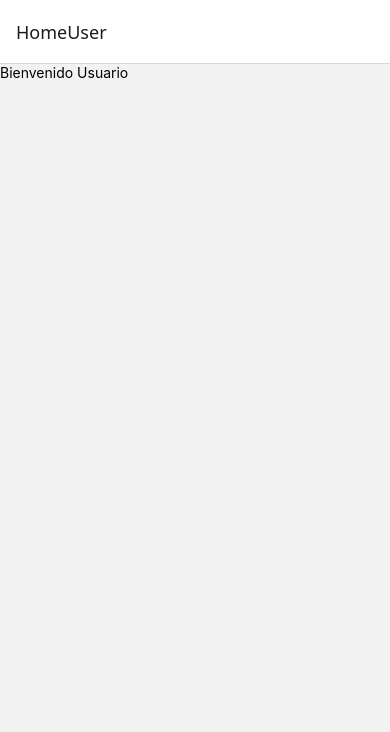
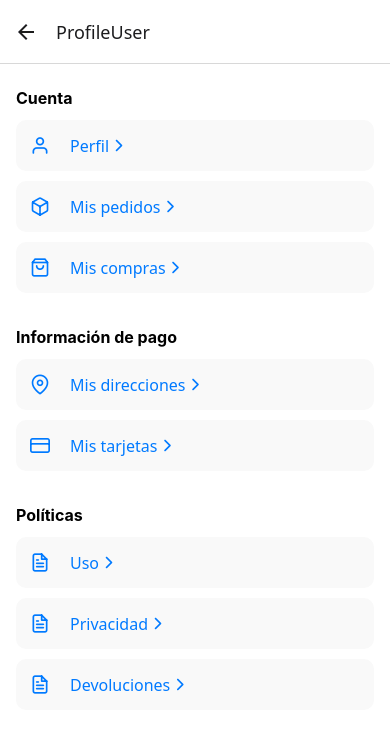
Before and after one commit to carlosserrano260904/Correos-Mexico-Monorepo, a React Native app in the folder apps/correos-movil/: screen /ProfileUser in a window 390 px wide. Shown: the top 732 px of the page. Built offline with nearby package versions, Linux system fonts and the light colour scheme.

Commit message:
change ProfileUser

```diff
--- a/apps/correos-movil/App.tsx
+++ b/apps/correos-movil/App.tsx
@@ -7,6 +7,7 @@ import ProductView from './screens/usuario/e-commerce/ProductView';
 import RoutesView from './screens/repartidor/RoutesView';
 import PackageScreen from './screens/repartidor/PackageScreen';
 import HomeUser from './screens/usuario/HomePage/HomeUser';
+import ProfileUser from './screens/usuario/profile/ProfileUser';
 
 const Stack = createNativeStackNavigator();
 
@@ -18,6 +19,7 @@ export default function App() {
         <Stack.Screen name="Product" component={ProductView} options={{headerShown: false}} />
         <Stack.Screen name="RoutesView" component={RoutesView} />
         <Stack.Screen name="Package" component={PackageScreen} />
+        <Stack.Screen name="ProfileUser" component={ProfileUser} />
       </Stack.Navigator>
     </NavigationContainer>
 
--- a/apps/correos-movil/screens/usuario/HomePage/HomeUser.tsx
+++ b/apps/correos-movil/screens/usuario/HomePage/HomeUser.tsx
@@ -1,10 +1,14 @@
 import { View, Text } from 'react-native'
 import React from 'react'
+import { Link } from '@react-navigation/native'
 
 export default function HomeUser() {
   return (
     <View>
       <Text>Bienvenido Usuario</Text>
+      <Link
+        screen={'ProfileUser'}
+      >Configuracion</Link>
     </View>
   )
 }
--- /dev/null
+++ b/apps/correos-movil/screens/usuario/profile/ProfileUser.tsx
@@ -0,0 +1,81 @@
+import React from 'react';
+import { ScrollView, View, Text, StyleSheet } from 'react-native';
+import Icon from 'react-native-vector-icons/Feather';
+import { Link } from '@react-navigation/native';
+
+interface SectionItem {
+  label: string;
+  icon: string;
+  to: string; // nombre de la ruta
+}
+
+function ProfileUser() {
+  const sections: { title: string; items: SectionItem[] }[] = [
+    {
+      title: 'Cuenta',
+      items: [
+        { label: 'Perfil', icon: 'user', to: 'Perfil' },
+        { label: 'Mis pedidos', icon: 'box', to: 'Pedidos' },
+        { label: 'Mis compras', icon: 'shopping-bag', to: 'MisCompras' },
+      ],
+    },
+    {
+      title: 'Información de pago',
+      items: [
+        { label: 'Mis direcciones', icon: 'map-pin', to: 'Direcciones' },
+        { label: 'Mis tarjetas', icon: 'credit-card', to: 'Tarjetas' },
+      ],
+    },
+    {
+      title: 'Políticas',
+      items: [
+        { label: 'Uso', icon: 'file-text', to: 'Uso' },
+        { label: 'Privacidad', icon: 'file-text', to: 'Privacidad' },
+        { label: 'Devoluciones', icon: 'file-text', to: 'Devoluciones' },
+      ],
+    },
+  ];
+
+  return (
+    <ScrollView style={styles.container}>
+      {sections.map(({ title, items }, si) => (
+        <View key={si} style={styles.section}>
+          <Text style={styles.sectionTitle}>{title}</Text>
+          {items.map(({ label, icon, to }, i) => (
+            <Link
+              key={i}
+              to={{ screen: to }}
+              style={styles.item}
+            >
+              <View style={styles.itemLeft}>
+                <Icon name={icon} size={20} />
+                <Text style={styles.itemText}>{label}</Text>
+              </View>
+              <Icon name="chevron-right" size={20} />
+            </Link>
+          ))}
+        </View>
+      ))}
+    </ScrollView>
+  );
+}
+
+const styles = StyleSheet.create({
+  container: { flex: 1, backgroundColor: '#fff' },
+  section: { paddingHorizontal: 16, paddingTop: 24 },
+  sectionTitle: { fontSize: 16, fontWeight: 'bold', marginBottom: 12 },
+  item: {
+    flexDirection: 'row',
+    justifyContent: 'space-between',
+    alignItems: 'center',
+    backgroundColor: '#f9f9f9',
+    padding: 14,
+    marginBottom: 10,
+    borderRadius: 10,
+  },
+  itemLeft: { flexDirection: 'row', alignItems: 'center', gap: 10 },
+  itemText: { fontSize: 16, marginLeft: 10 },
+});
+
+
+export default ProfileUser
--- a/package.json
+++ b/package.json
@@ -27,6 +27,7 @@
     "@nestjs/core": "^11.1.2",
     "@nestjs/mapped-types": "^2.1.0",
     "@nestjs/platform-express": "^11.1.2",
+    "@nestjs/swagger": "^11.2.0",
     "@nestjs/testing": "^11.1.2",
     "@nestjs/typeorm": "^11.0.0",
     "@react-navigation/native": "^7.1.10",
@@ -43,14 +44,17 @@
     "react-native-reanimated": "3.17.4",
     "react-native-reanimated-carousel": "^4.0.2",
     "react-native-size-matters": "^0.4.2",
+    "react-native-vector-icons": "^10.2.0",
     "reflect-metadata": "^0.1.13",
     "rxjs": "^7.8.1",
+    "swagger-ui-express": "^5.0.1",
     "typeorm": "^0.3.24"
   },
   "overrides": {
     "multer": "^2.0.0"
   },
   "devDependencies": {
+    "@types/react-native-vector-icons": "^6.4.18",
     "turbo": "^2.5.4"
   }
 }
--- /dev/null
+++ b/tsconfig.json
@@ -0,0 +1,4 @@
+{
+  "compilerOptions": {},
+  "extends": "expo/tsconfig.base"
+}
```
Also changed, not shown: apps/correos-movil/api/profile.ts (added).
